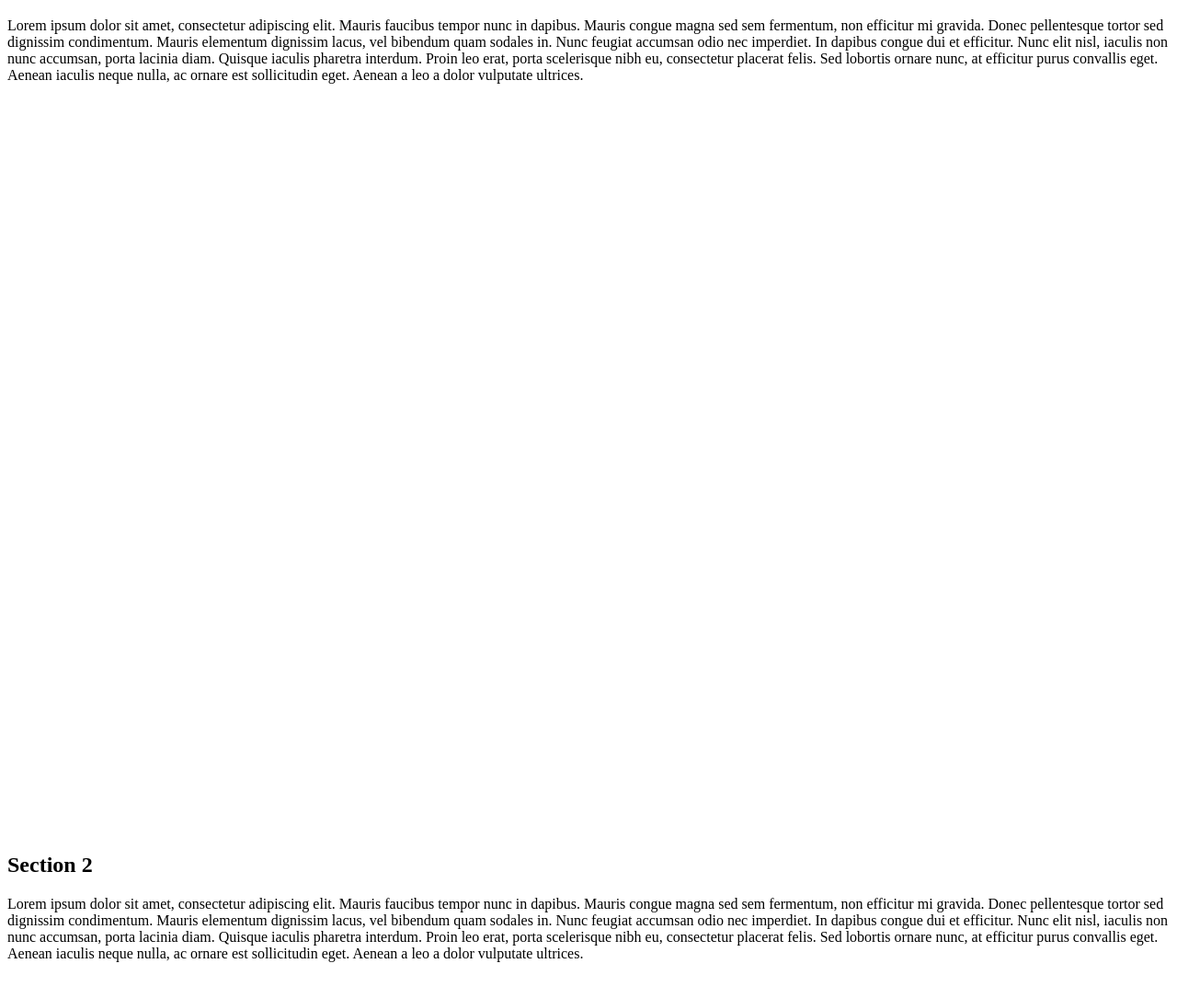
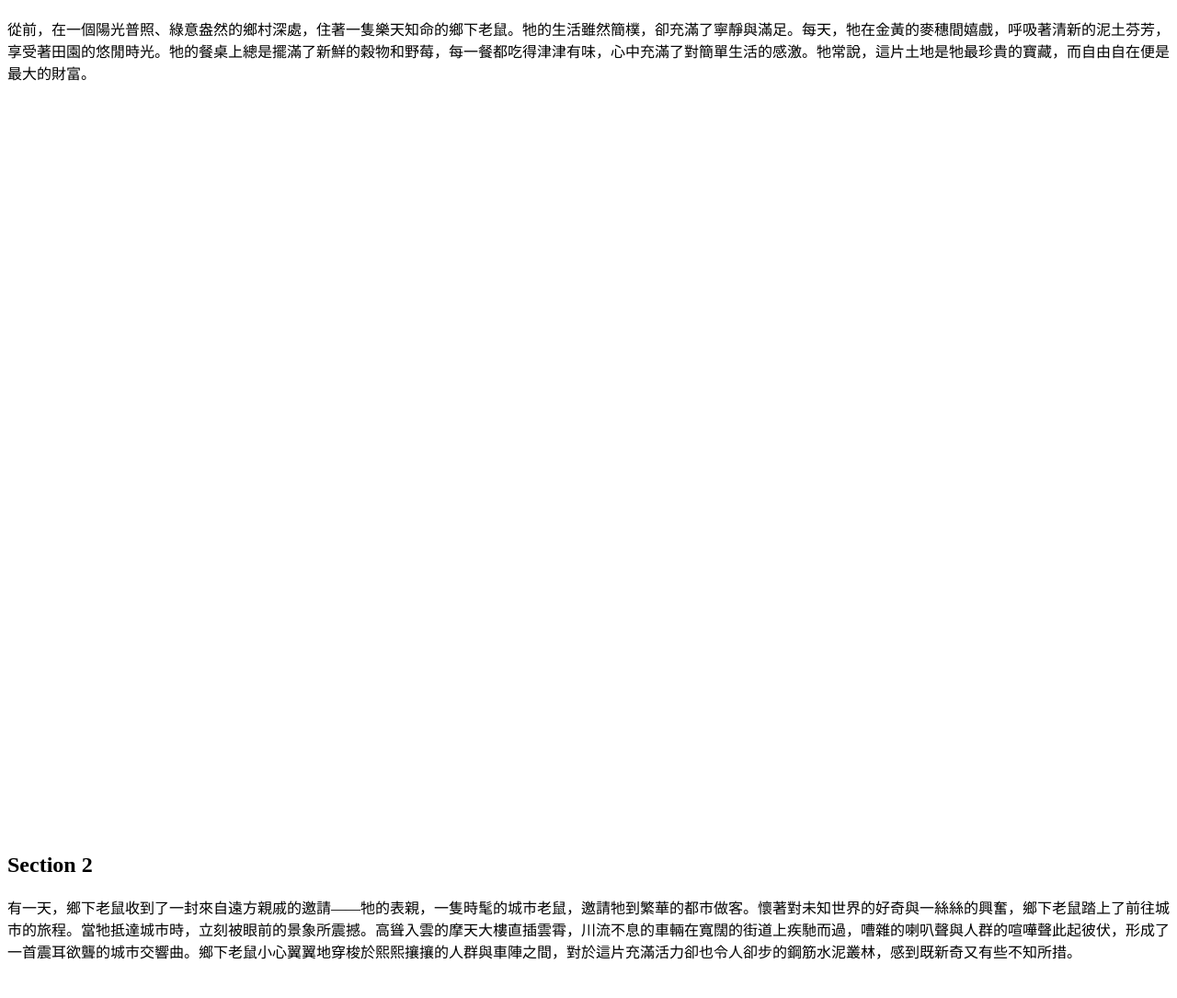
Before and after one commit to Kung0721/Kung0721.github.io, a plain HTML site: page as04/index.html in a window 1280 px wide. Shown: the part 61-1146 px from the top of the page at 92% size. Drawn offline with Linux system fonts and the light colour scheme.

Commit message:
Update index.html

```diff
--- a/as04/index.html
+++ b/as04/index.html
@@ -9,15 +9,16 @@
 
 </section>
 <H1>Section 1</H1>
-	<p>Lorem ipsum dolor sit amet, consectetur adipiscing elit. Mauris faucibus tempor nunc in dapibus. Mauris congue magna sed sem fermentum, non efficitur mi gravida. Donec pellentesque tortor sed dignissim condimentum. Mauris elementum dignissim lacus, vel bibendum quam sodales in. Nunc feugiat accumsan odio nec imperdiet. In dapibus congue dui et efficitur. Nunc elit nisl, iaculis non nunc accumsan, porta lacinia diam. Quisque iaculis pharetra interdum. Proin leo erat, porta scelerisque nibh eu, consectetur placerat felis. Sed lobortis ornare nunc, at efficitur purus convallis eget. Aenean iaculis neque nulla, ac ornare est sollicitudin eget. Aenean a leo a dolor vulputate ultrices.</p>
-	</div>
+	<p>從前，在一個陽光普照、綠意盎然的鄉村深處，住著一隻樂天知命的鄉下老鼠。牠的生活雖然簡樸，卻充滿了寧靜與滿足。每天，牠在金黃的麥穗間嬉戲，呼吸著清新的泥土芬芳，享受著田園的悠閒時光。牠的餐桌上總是擺滿了新鮮的穀物和野莓，每一餐都吃得津津有味，心中充滿了對簡單生活的感激。牠常說，這片土地是牠最珍貴的寶藏，而自由自在便是最大的財富。
+</p>
+</div>
 
 </section>
 <section id="section2" class="row" style="height:300vh;">
 	<div class="sticky-top col-6" style="height:100vh;"></div>
 	<div class="col-6">
 <H1>Section 2</H1>
-	<p>Lorem ipsum dolor sit amet, consectetur adipiscing elit. Mauris faucibus tempor nunc in dapibus. Mauris congue magna sed sem fermentum, non efficitur mi gravida. Donec pellentesque tortor sed dignissim condimentum. Mauris elementum dignissim lacus, vel bibendum quam sodales in. Nunc feugiat accumsan odio nec imperdiet. In dapibus congue dui et efficitur. Nunc elit nisl, iaculis non nunc accumsan, porta lacinia diam. Quisque iaculis pharetra interdum. Proin leo erat, porta scelerisque nibh eu, consectetur placerat felis. Sed lobortis ornare nunc, at efficitur purus convallis eget. Aenean iaculis neque nulla, ac ornare est sollicitudin eget. Aenean a leo a dolor vulputate ultrices.</p>
+	<p>有一天，鄉下老鼠收到了一封來自遠方親戚的邀請——牠的表親，一隻時髦的城市老鼠，邀請牠到繁華的都市做客。懷著對未知世界的好奇與一絲絲的興奮，鄉下老鼠踏上了前往城市的旅程。當牠抵達城市時，立刻被眼前的景象所震撼。高聳入雲的摩天大樓直插雲霄，川流不息的車輛在寬闊的街道上疾馳而過，嘈雜的喇叭聲與人群的喧嘩聲此起彼伏，形成了一首震耳欲聾的城市交響曲。鄉下老鼠小心翼翼地穿梭於熙熙攘攘的人群與車陣之間，對於這片充滿活力卻也令人卻步的鋼筋水泥叢林，感到既新奇又有些不知所措。</p>
 </div>
 </section>
 
@@ -26,7 +27,7 @@
 	<div class="sticky-top col-6" style="height:100vh;"></div>
 	<div class="col-6">
 <H1>Section 3</H1>
-	<p>Lorem ipsum dolor sit amet, consectetur adipiscing elit. Mauris faucibus tempor nunc in dapibus. Mauris congue magna sed sem fermentum, non efficitur mi gravida. Donec pellentesque tortor sed dignissim condimentum. Mauris elementum dignissim lacus, vel bibendum quam sodales in. Nunc feugiat accumsan odio nec imperdiet. In dapibus congue dui et efficitur. Nunc elit nisl, iaculis non nunc accumsan, porta lacinia diam. Quisque iaculis pharetra interdum. Proin leo erat, porta scelerisque nibh eu, consectetur placerat felis. Sed lobortis ornare nunc, at efficitur purus convallis eget. Aenean iaculis neque nulla, ac ornare est sollicitudin eget. Aenean a leo a dolor vulputate ultrices.</p>
+	<p>城市老鼠熱情地招待了牠的鄉下表親。牠們來到了一棟富麗堂皇的宅邸，那是城市老鼠的「家」——一個藏身於牆壁後的豪華洞穴。在這裡，牠們盡情享用著從宴會廳裡搜羅來的山珍海味：香甜的蛋糕、酥脆的餅乾、濃郁的乳酪以及各種精緻的點心。鄉下老鼠從未見過如此豐盛的食物，牠的眼睛閃爍著驚訝的光芒，心想這城市生活真是太美好了！然而，好景不常，就在牠們大快朵頤之際，一陣突如其來的巨響打破了屋內的寧靜，一隻巨大的貓咪突然現身，鋒利的爪子在空中揮舞。緊接著，主人也拿起掃把，意圖驅趕這些不速之客。兩隻老鼠嚇得魂飛魄散，連忙丟下美味的食物，倉皇逃命。牠們在狹窄的牆縫中奔跑，心跳加速，每一次的閃躲都伴隨著對生命安危的恐懼。</p>
 </div>
 </section>
 
@@ -34,8 +35,8 @@
 	<div class="sticky-top col-6" style="height:100vh;"></div>
 	<div class="col-6">
 	<H1>Section 4</H1>
-	<p>Lorem ipsum dolor sit amet, consectetur adipiscing elit. Mauris faucibus tempor nunc in dapibus. Mauris congue magna sed sem fermentum, non efficitur mi gravida. Donec pellentesque tortor sed dignissim condimentum. Mauris elementum dignissim lacus, vel bibendum quam sodales in. Nunc feugiat accumsan odio nec imperdiet. In dapibus congue dui et efficitur. Nunc elit nisl, iaculis non nunc accumsan, porta lacinia diam. Quisque iaculis pharetra interdum. Proin leo erat, porta scelerisque nibh eu, consectetur placerat felis. Sed lobortis ornare nunc, at efficitur purus convallis eget. Aenean iaculis neque nulla, ac ornare est sollicitudin eget. Aenean a leo a dolor vulputate ultrices.</p>
-</div>
+	<p>經過一番驚險的逃亡，兩隻老鼠終於躲過了危險。驚魂未定的鄉下老鼠喘著氣對城市老鼠說：「雖然你們這裡的食物很美味，但這種提心吊膽的生活我實在是受不了了。與其每天吃著山珍海味卻活在恐懼之中，我寧願回到我的鄉下，享受那裡簡單卻安全的豆子和麥粒。」說罷，鄉下老鼠毅然決然地告別了城市表親，踏上了歸鄉之路。當牠再次回到熟悉的鄉村時，心頭的壓力和恐懼瞬間消散。牠深吸一口清甜的空氣，看著遠處連綿的山巒和眼前金黃的麥田，心中充滿了前所未有的平靜與滿足。牠知道，真正的幸福並不在於物質的豐盛，而在於心靈的安寧與生活的自由。從此，鄉下老鼠更加珍惜牠那雖然簡樸卻充滿和平與快樂的田園生活。</p>
+	</div>
 </section>
 
 <section style="height:500px;background-color:gray"></section>
```
